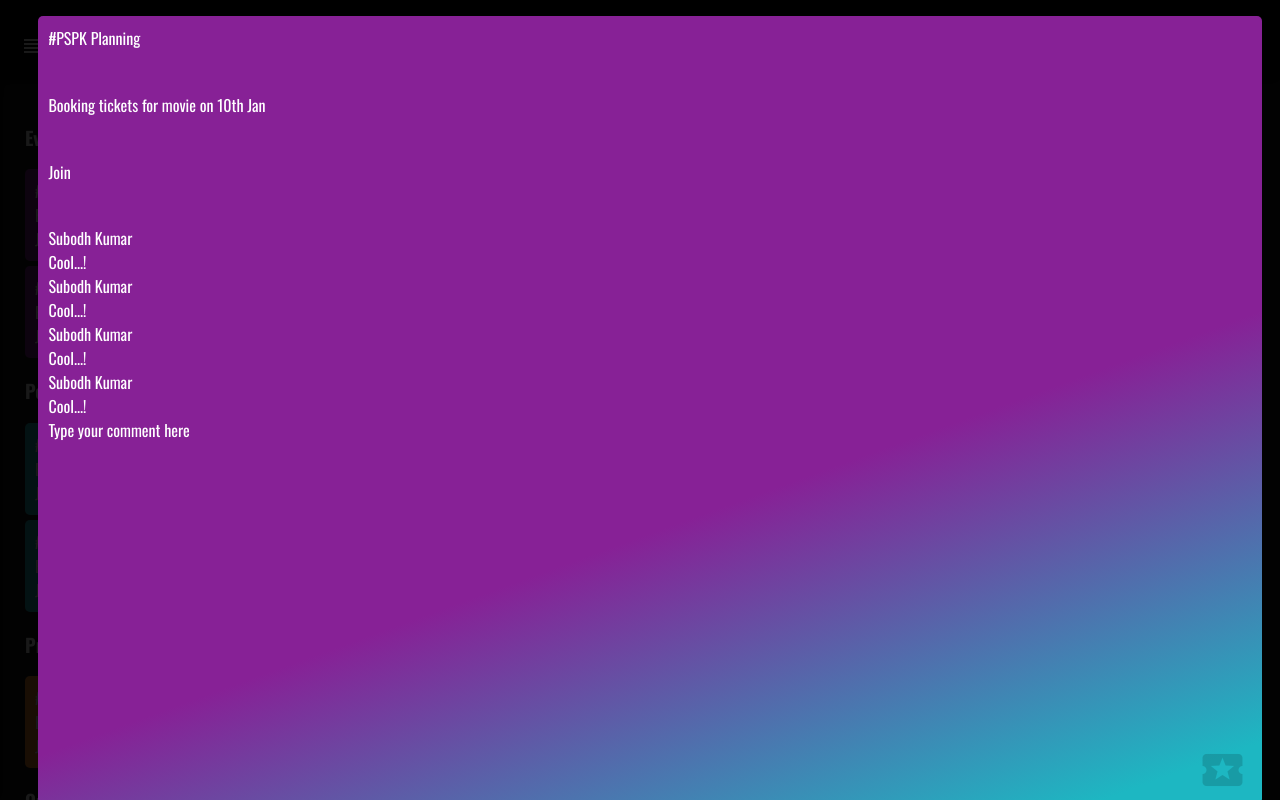
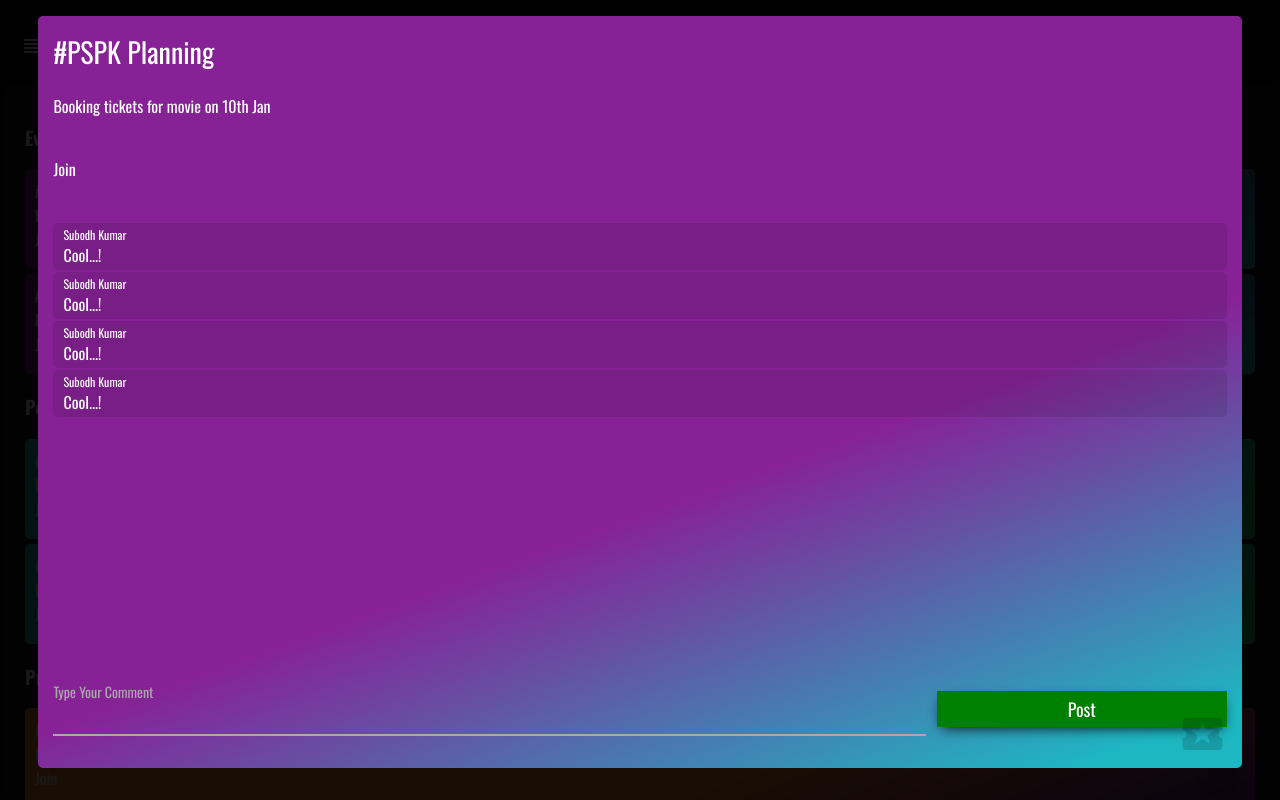
Before and after one commit to SubodhIO/SubodhIO.github.io, a website: page views/home.html in a window 1280 px wide. Both pictures are taken after a click on the element 640 px from the left and 215 px from the top of the page. Shown: the top 800 px of the page. Drawn offline with nearby package versions, Linux system fonts and the light colour scheme.

Commit message:
UI changes
UI changes

```diff
--- a/templates/homeDetail.html
+++ b/templates/homeDetail.html
@@ -1,23 +1,42 @@
 <style>
     .card-pre {
-        transition: height 1s;
+        position: relative;
+        transition-duration:  .25s;
         width: auto;
-        height: auto;
+        height: 10vh;
     }
 
 .card-show {
-        height: calc(100vh - 4vh);
+    height: 94vh;
     margin: 0px;
     top: 2vh;
     left: 3vw;
     position: fixed;
     z-index: 99;
-        width: calc(100vw - 6vw);
+    width: 94vw;
     /* margin: auto; */
-        transition: height 1s;
+    transition-duration:  .5s;
     overflow-y: scroll;
+    box-sizing: border-box;
+    padding: 15px;
+}
+.comment-user {
+    font-size: 12px;
+}
+.comment-comment {
+    font-size: 16px;
+}
+.card-show .card-title {
+    font-size: 28px;
 }
 
+.card-comment {
+    padding: 3px 10px;
+    background: rgba(0,0,0,0.1);
+    box-sizing: border-box;
+    margin: 2px 0px;
+    border-radius: 5px;
+}
     .card-show-bg {
         background: rgba(0, 0, 0, .9);
         position: fixed;
@@ -33,6 +52,10 @@
         height: 100%;
         grid-template-rows: 1fr 1fr 1fr 10fr;
         grid-row-gap: 10px;
+    }
+    .card-discussion {
+    display: grid;
+    grid-template-rows: 10fr 2fr;
 }
 </style>
 <div>
@@ -81,7 +104,12 @@
 
                 </div>
                 <div class="add-card-comments">
-                    Type your comment here
+                    <div>
+                         <b-input label="'Type Your Comment'"></b-input>
+                    </div>
+                    <div>
+                         <div class="btn-b btn-b-success">Post</div>
+                    </div>
                 </div>
             </div>
 
@@ -97,7 +125,7 @@
     <h3>Polls</h3>
 </div>
 <div ng-repeat="e in homePolls">
-    <div class="card card-poll" ng-class="{'card-show':selectedCard===e}" ng-click="setSelectedCard(e)">
+    <div class="card card-poll" ng-class="(selectedCard===e)?'card-show':'card-pre'" ng-click="setSelectedCard(e)">
         <div class="card-icon"><i class="material-icons">thumbs_up_down</i></div>
         <div class="card-title">
             #PSPK Planning
@@ -116,7 +144,7 @@
     <h3>Proposals</h3>
 </div>
 <div ng-repeat="e in homeProposals">
-    <div class="card card-proposal" ng-class="{'card-show':selectedCard===e}" ng-click="setSelectedCard(e)">
+    <div class="card card-proposal" ng-class="(selectedCard===e)?'card-show':'card-pre'" ng-click="setSelectedCard(e)">
         <div class="card-icon"><i class="material-icons">pan_tool</i></div>
         <div class="card-title">
             #PSPK Planning
@@ -135,7 +163,7 @@
     <h3>Queries</h3>
 </div>
 <div ng-repeat="e in homeQueries">
-    <div class="card card-query" ng-class="{'card-show':selectedCard===e}" ng-click="setSelectedCard(e)">
+    <div class="card card-query" ng-class="(selectedCard===e)?'card-show':'card-pre'" ng-click="setSelectedCard(e)">
         <div class="card-icon"><i class="material-icons">help_outline</i></div>
         <div class="card-title">
             #PSPK Planning
--- a/views/home.html
+++ b/views/home.html
@@ -199,8 +199,17 @@
         text-align: center;
         font-size: 18px;
         box-shadow: 0px 5px 14px -5px #000;
+        box-sizing: border-box;
+        height: 100%;
     }
 
+.add-card-comments {
+    display: grid;
+    grid-template-columns: 9fr 3fr;
+    justify-items: stretch;
+    align-items: center;
+    grid-column-gap: 15px;
+}
     .btn-b-success {
         background: green;
     }
```
Lines whose indentation alone changed are shown as unchanged.
